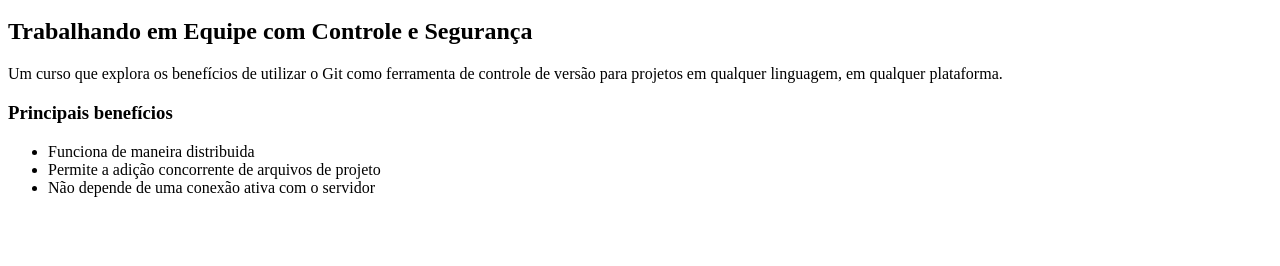
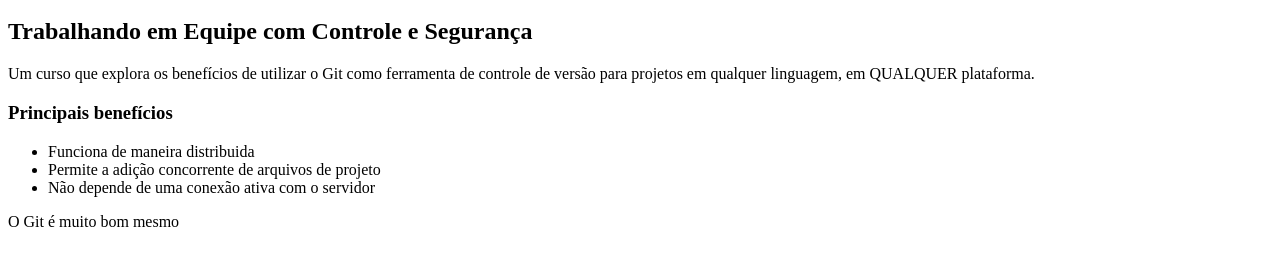
Before and after one commit to ramon-pacheco/curso-git, a plain HTML site: page index.html in a window 1280 px wide. Shown: the part 48-314 px from the top of the page. Drawn offline with Linux system fonts and the light colour scheme.

Commit message:
novo paragravo

```diff
--- a/index.html
+++ b/index.html
@@ -8,7 +8,7 @@
     <h1>Git</h1>
     <h2>Trabalhando em Equipe com Controle e Segurança</h2>
     <p>Um curso que explora os benefícios de utilizar o Git como ferramenta de controle de versão para projetos em qualquer
-        linguagem, em qualquer plataforma.</p>
+        linguagem, em QUALQUER plataforma.</p>
 
     <h3>Principais benefícios</h3>
     <ul>
@@ -16,6 +16,7 @@
         <li>Permite a adição concorrente de arquivos de projeto</li>
         <li>Não depende de uma conexão ativa com o servidor</li>
     </ul>
+    <p>O Git é muito bom mesmo</p>
 </body>
 
 </html>
```
